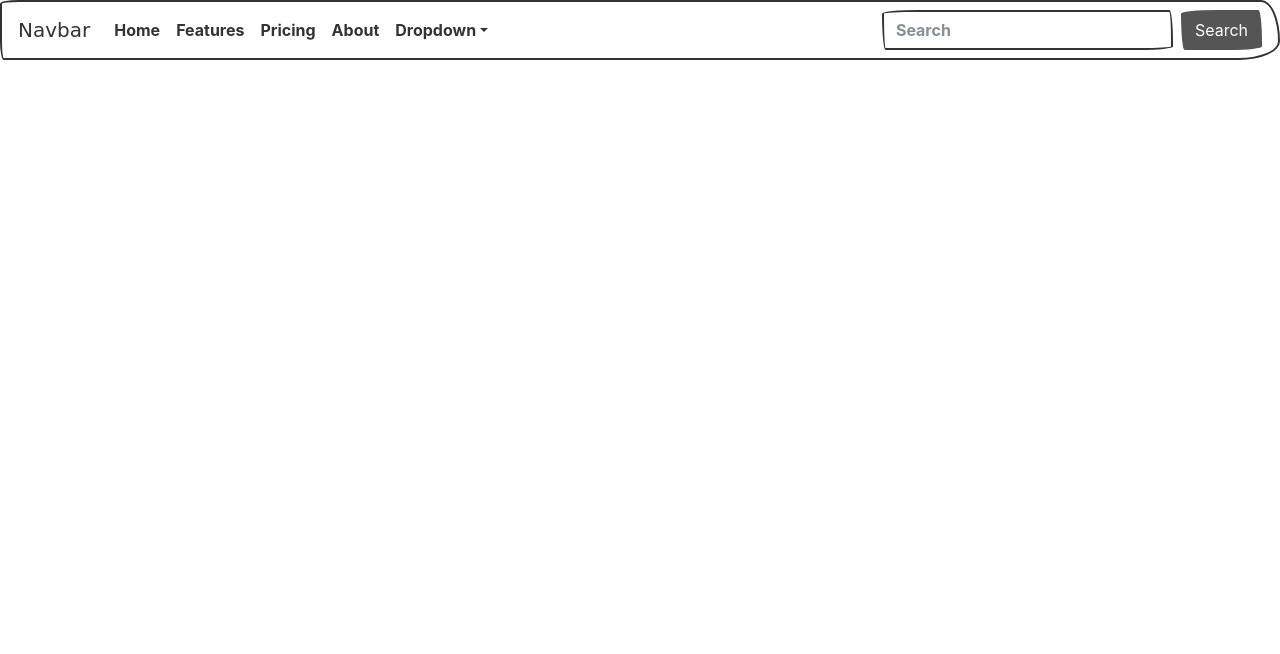
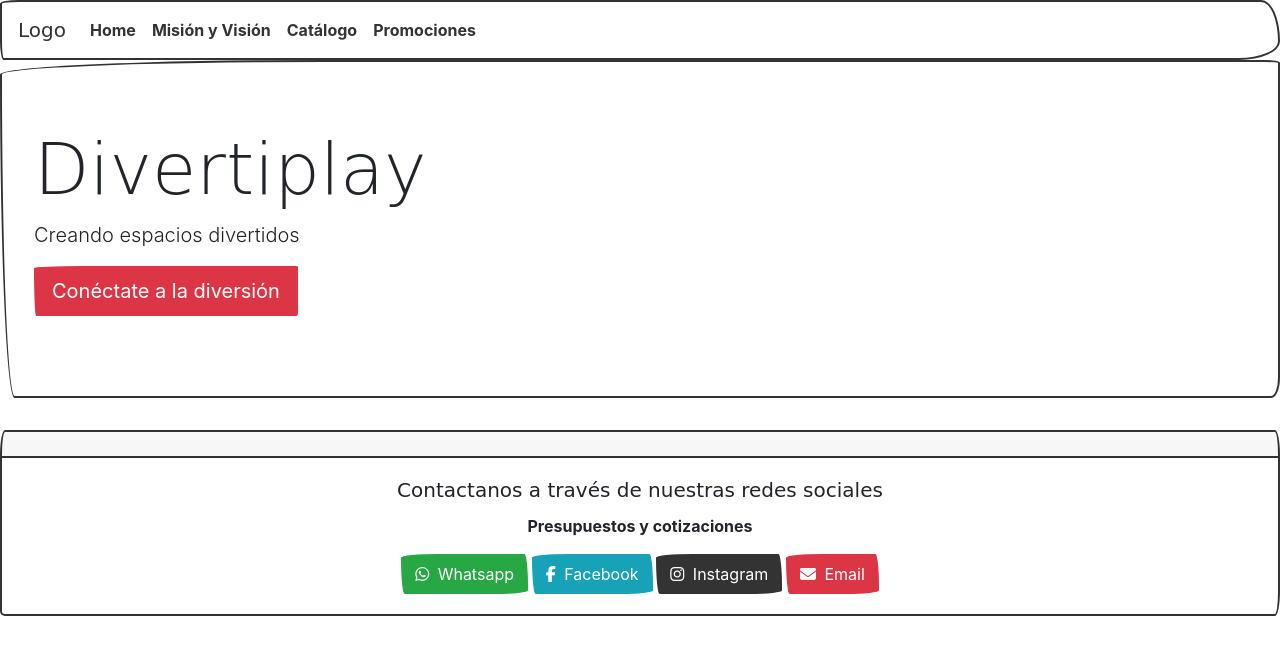
Before and after one commit to jhon-ran/divertiplay, a plain HTML site: page index.html in a window 1280 px wide. Drawn offline with nearby package versions, Linux system fonts and the light colour scheme; a web font is replaced by a local one.

Commit message:
added social media buttons

```diff
--- a/index.html
+++ b/index.html
@@ -5,12 +5,14 @@
   <meta name="viewport" content="width=device-width, initial-scale=1.0">
   <link rel="stylesheet" href="https://stackpath.bootstrapcdn.com/bootstrap/4.5.2/css/bootstrap.min.css" integrity="sha384-JcKb8q3iqJ61gNV9KGb8thSsNjpSL0n8PARn9HuZOnIxN0hoP+VmmDGMN5t9UJ0Z" crossorigin="anonymous">
   <link rel="stylesheet" href="bootstrap.min.css">
+  <script src="https://kit.fontawesome.com/07ff07af43.js" crossorigin="anonymous"></script>
+
   <title>Divertiplay</title>
 </head>
 <body>
 
   <nav class="navbar navbar-expand-lg navbar-light bg-light">
-    <a class="navbar-brand" href="#">Navbar</a>
+    <a class="navbar-brand" href="#">Logo</a>
     <button class="navbar-toggler" type="button" data-toggle="collapse" data-target="#navbarColor03" aria-controls="navbarColor03" aria-expanded="false" aria-label="Toggle navigation">
       <span class="navbar-toggler-icon"></span>
     </button>
@@ -21,31 +23,50 @@
           <a class="nav-link" href="#">Home <span class="sr-only">(current)</span></a>
         </li>
         <li class="nav-item">
-          <a class="nav-link" href="#">Features</a>
+          <a class="nav-link" href="#">Misión y Visión </a>
         </li>
         <li class="nav-item">
-          <a class="nav-link" href="#">Pricing</a>
+          <a class="nav-link" href="#">Catálogo</a>
         </li>
         <li class="nav-item">
-          <a class="nav-link" href="#">About</a>
+          <a class="nav-link" href="#">Promociones</a>
         </li>
-        <li class="nav-item dropdown">
-          <a class="nav-link dropdown-toggle" data-toggle="dropdown" href="#" role="button" aria-haspopup="true" aria-expanded="false">Dropdown</a>
-          <div class="dropdown-menu">
-            <a class="dropdown-item" href="#">Action</a>
-            <a class="dropdown-item" href="#">Another action</a>
-            <a class="dropdown-item" href="#">Something else here</a>
-            <div class="dropdown-divider"></div>
-            <a class="dropdown-item" href="#">Separated link</a>
-          </div>
-        </li>
-      </ul>
-      <form class="form-inline my-2 my-lg-0">
-        <input class="form-control mr-sm-2" type="text" placeholder="Search">
-        <button class="btn btn-secondary my-2 my-sm-0" type="submit">Search</button>
-      </form>
     </div>
   </nav>
+
+  <!--jumbotron-->
+  <div class="jumbotron">
+    <h1 class="display-3">Divertiplay</h1>
+    <p class="lead">Creando espacios divertidos</p>
+
+    <p class="lead">
+      <a class="btn btn-danger btn-lg" href="#" role="button">Conéctate a la diversión</a>
+    </p>
+  </div>
+
+
+  <!--Social media-->
+  <div class="card text-center">
+    <div class="card-header">
+    </div>
+    <div class="card-body">
+      <h5 class="card-title">Contactanos a través de nuestras redes sociales</h5>
+      <p class="card-text">Presupuestos y cotizaciones</p>
+        <!--WhatsApp-->
+        <a href="tel:+5517193000" type="button" class="btn btn-whatsapp btn-success"><i class="fab fa-whatsapp pr-1"></i> Whatsapp</a>
+        <!--Facebook-->
+        <a href="https://www.facebook.com/Yiadore/" type="button" class="btn btn-fb btn-info"><i class="fab fa-facebook-f pr-1"></i> Facebook</a>
+        <!--Instagram-->
+        <a href="https://www.instagram.com/yiadorestore/" type="button" class="btn btn-ins btn-primary"><i class="fab fa-instagram pr-1"></i> Instagram</a>
+        <!--Email-->
+        <a href="mailto:yiadore.mx@gmail.com" type="button" class="btn btn-email btn-danger"><i class="fas fa-envelope pr-1"></i> Email</a>
+
+            </div>
+          </div>
+
+
+
+
 
 
   <script src="https://code.jquery.com/jquery-3.5.1.slim.min.js" integrity="sha384-DfXdz2htPH0lsSSs5nCTpuj/zy4C+OGpamoFVy38MVBnE+IbbVYUew+OrCXaRkfj" crossorigin="anonymous"></script>
```
